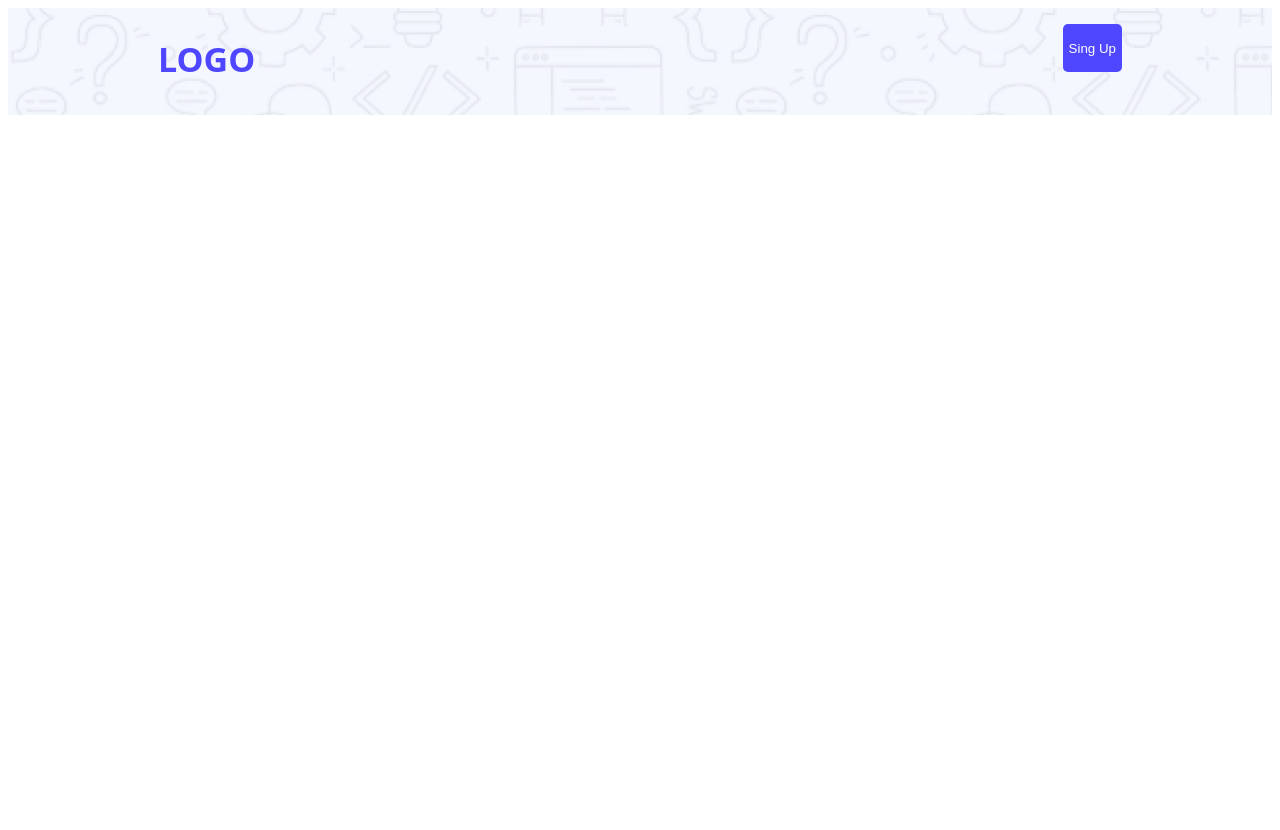
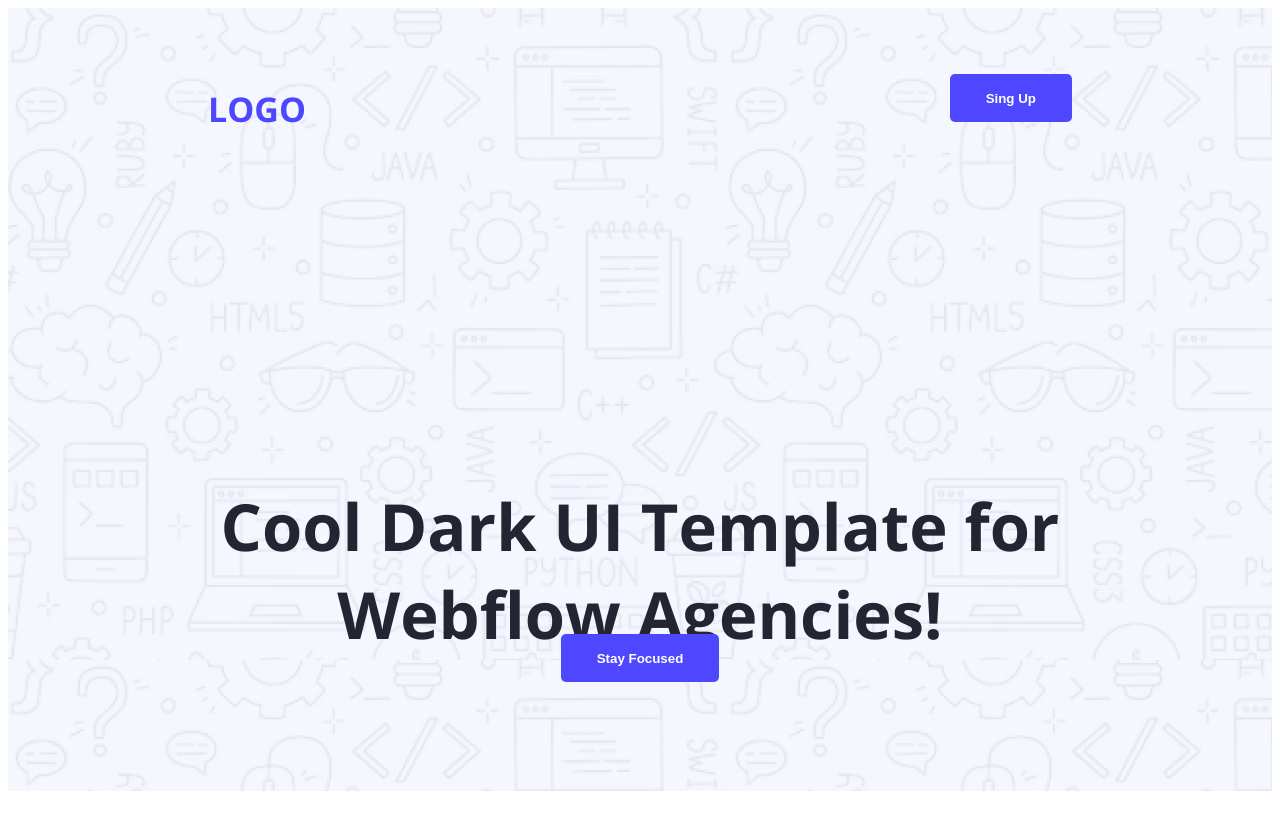
Before and after one commit to Abuhenamosaddir/Ass-ment, a plain HTML site: page index.html in a window 1280 px wide. Before the commit the page ends 800 px from the top, so only its background shows below. Drawn offline with nearby package versions, Linux system fonts and the light colour scheme.

Commit message:
banner add

```diff
--- a/index.html
+++ b/index.html
@@ -4,6 +4,9 @@
     <meta charset="UTF-8">
     <meta name="viewport" content="width=device-width, initial-scale=1.0">
     <title>Assignment-01</title>
+    <link rel="preconnect" href="https://fonts.googleapis.com">
+<link rel="preconnect" href="https://fonts.gstatic.com" crossorigin>
+<link href="https://fonts.googleapis.com/css2?family=Open+Sans:ital,wght@0,300..800;1,300..800&display=swap" rel="stylesheet">
     <link rel="stylesheet" href="style/ass-style.css">
 
 </head>
@@ -12,10 +15,18 @@
         <nav>
             <h1 class="logo">LOGO</h1>
             <ul>
-                <button>Sing Up</button>
+                <button class="btn-1">Sing Up</button>
             </ul>
 
         </nav>
+        <div class="banner">
+                <h1 class="ban">Cool Dark UI Template for Webflow Agencies!</h1>
+           <button class="btn-1">Stay Focused</button>
+
+
+
+        </div>
+
 
     </header>
     <main>
--- a/style/ass-style.css
+++ b/style/ass-style.css
@@ -7,6 +7,7 @@
   font-variation-settings:
     "wdth" 100;
 }
+
 .logo{
     font-weight:99px;
     font-size: 34px
@@ -19,13 +20,14 @@
 
 
 }
-button{
+.btn-1{
     background-color:#4e47ff;
     border-radius:5px;
     height: 48px;
-    font-weight: 132px;
+    font-weight: bold;
      color: white;
      border: none;
+     padding: 12px 36px;
 
 
 }
@@ -33,10 +35,27 @@ nav{
     display: flex;
     justify-content: space-between;
     margin:0 150px;
+    padding: 50px;
+
+}
 
 
+.banner{
+    text-align: center;
+    margin:  267px 152px ;
+    height: 309px;
+    font-weight: 905px;
 }
 .back-bg{
 background-image: url('/Hero-bg.png')
+}
+
+.ban{
+    font-weight: 905px;
+    font-size: 65px;
+    color: #252432;
+    margin: 0 auto;
+    width: 100%;
+    height: 152px;
 
 }
```
